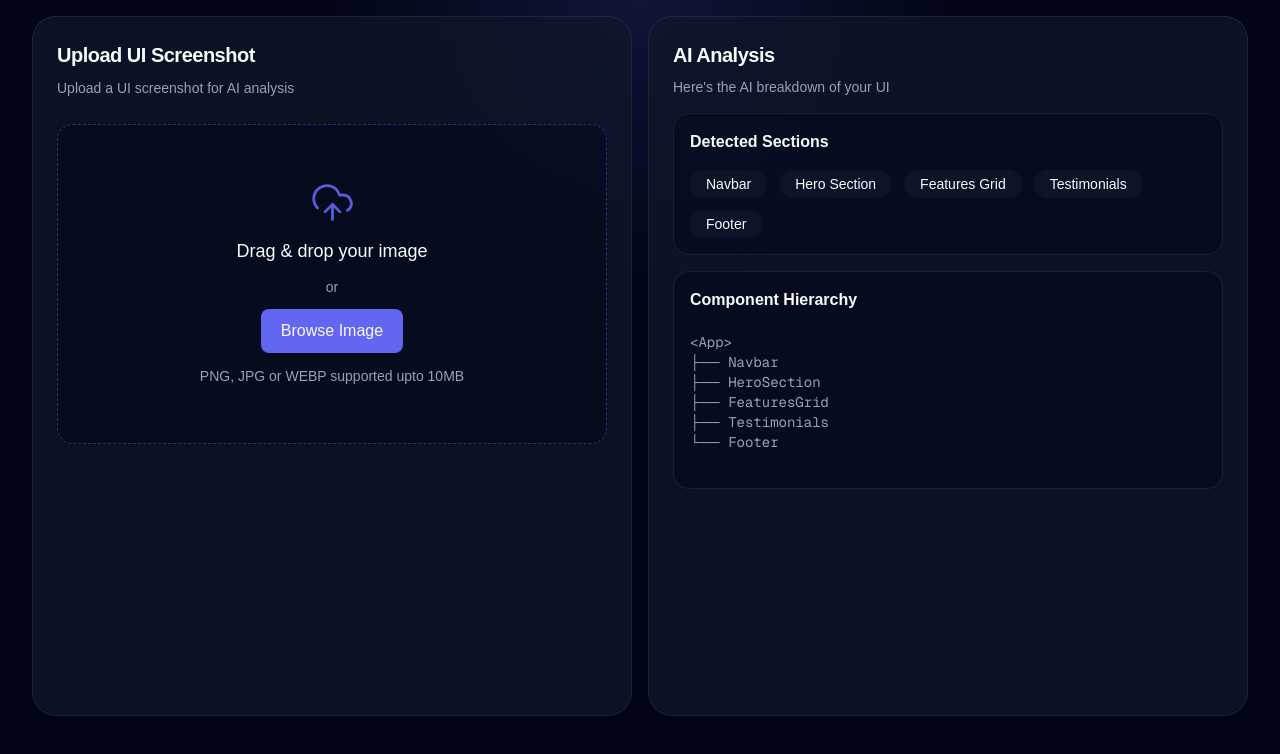
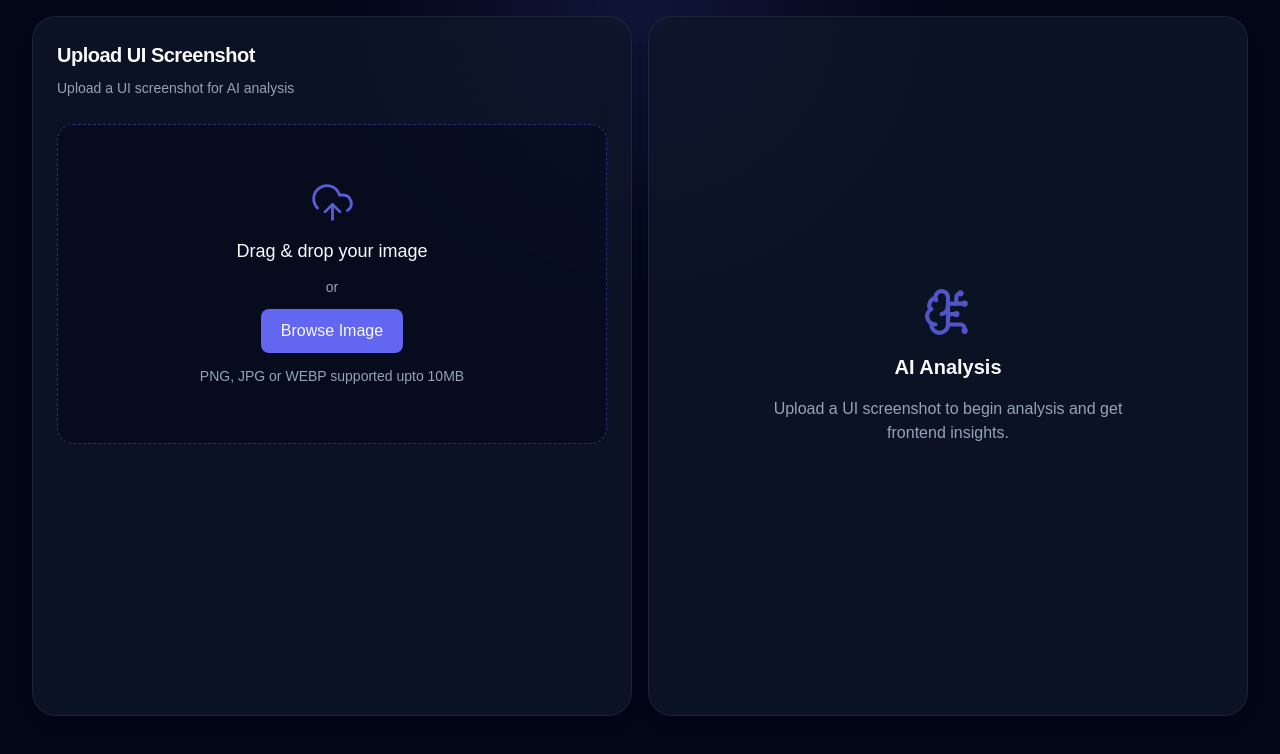
Before and after one commit to kaushiki-alt/layout_lens, a Next.js app: page / in a window 1280 px wide. Shown: the top 754 px of the page. Built offline with nearby package versions, Linux system fonts and the light colour scheme.

Commit message:
nullify the dafult values of states

```diff
--- a/src/app/page.js
+++ b/src/app/page.js
@@ -4,7 +4,7 @@ import UploadBox from "@/components/UploadBox";
 import { useState } from "react";
 
 export default function Home() {
-  const [uploadImage, setUploadImage] = useState('UIDesign.png');
+  const [uploadImage, setUploadImage] = useState(null);
   const [previewURL, setPreviewURL] = useState(null)
   return (
     <main className="grid lg:grid-cols-2 gap-4 p-4 px-8">
--- a/src/components/AnalysisPanel.jsx
+++ b/src/components/AnalysisPanel.jsx
@@ -33,7 +33,7 @@ const AnalysisPanel = ({ uploadImage }) => {
     };
 
     const [isAnalyzing, setIsAnalyzing] = useState(false);
-    const [analysisResult, setAnalysisResult] = useState(dummyAnalysis);
+    const [analysisResult, setAnalysisResult] = useState(null);
 
 
     const analyzingImage = () => {
```
